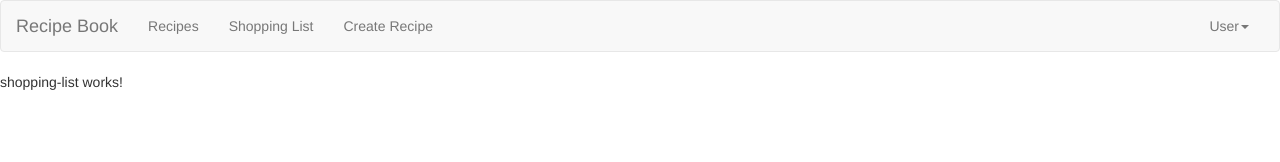
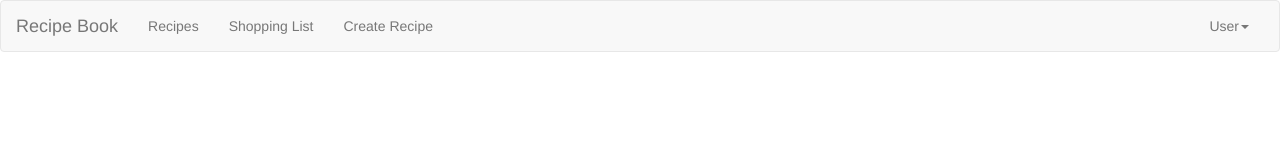
Before and after one commit to yukicode/recipe-book, an Angular app: page /shoppinglist in a window 1280 px wide. Shown: the top 162 px of the page. Built offline with nearby package versions, Linux system fonts and the light colour scheme.

Commit message:
Add shopping list and shopping list service

```diff
--- a/src/app/app.module.ts
+++ b/src/app/app.module.ts
@@ -13,6 +13,8 @@ import { RecipeItemComponent } from './recipe/recipe-list/recipe-item.component'
 import { RecipeDetailComponent } from './recipe/recipe-detail/recipe-detail.component';
 import { DropdownDirective } from './dropdown.directive';
 import { ShoppingListComponent } from './shopping-list/shopping-list.component';
+
+import { ShoppingListService } from './services/shopping-list.service';
 
 import {AppRoutingModule} from './app-routing.module';
 
@@ -34,7 +36,9 @@ import {AppRoutingModule} from './app-routing.module';
     HttpModule,
     AppRoutingModule
   ],
-  providers: [],
+  providers: [
+    ShoppingListService
+  ],
   bootstrap: [AppComponent]
 })
 export class AppModule { }
--- a/src/app/recipe/recipe-detail/recipe-detail.component.html
+++ b/src/app/recipe/recipe-detail/recipe-detail.component.html
@@ -16,7 +16,7 @@
   </div>
   <div id="ingredients" class="col-xs-12 underlined">
     <h4 class="col-xs-4" id="ing-title">Ingredients</h4>
-    <button id="add" class="col-xs-2 col-xs-push-6">Add to Shopping List</button>
+    <button id="add" class="col-xs-2 col-xs-push-6" (click)="addToList()">Add to Shopping List</button>
     <p *ngFor="let item of selectedRecipe?.ingredients" class="col-xs-12">{{item.name}}, {{item.amount}}</p>
   </div>
   <div id="direction" class="col-xs-12 underlined">
--- a/src/app/recipe/recipe-detail/recipe-detail.component.ts
+++ b/src/app/recipe/recipe-detail/recipe-detail.component.ts
@@ -1,5 +1,6 @@
 import { Component, OnInit, Input} from '@angular/core';
 import { Recipe } from "../../recipe";
+import {ShoppingListService} from '../../services/shopping-list.service';
 
 @Component({
   selector: 'app-recipe-detail',
@@ -9,6 +10,9 @@ import { Recipe } from "../../recipe";
 export class RecipeDetailComponent{
   private _selectedRecipe: Recipe;
   mainImagePath: string= "http://placehold.it/1240x250";
+
+  constructor (private shoppingListService: ShoppingListService){}
+
   @Input() set selectedRecipe(r: Recipe){
     this._selectedRecipe = r;
     if(r){
@@ -17,4 +21,8 @@ export class RecipeDetailComponent{
   }
   get selectedRecipe(): Recipe {return this._selectedRecipe;}
 
+  addToList() : void {
+    if(!this._selectedRecipe){ return;}
+    this.shoppingListService.addToList(this._selectedRecipe.ingredients);
+  }
 }
--- /dev/null
+++ b/src/app/services/shopping-list.service.ts
@@ -0,0 +1,15 @@
+import { Injectable } from '@angular/core';
+import { Ingredient } from '../ingredient';
+
+@Injectable()
+export class ShoppingListService {
+  private _ingredients: Ingredient[] = [];
+
+  getList(): Ingredient[] {
+    return this._ingredients;
+  }
+
+  addToList(items: Ingredient[]): void {
+    Array.prototype.push.apply(this._ingredients, items);
+  }
+}
--- a/src/app/shopping-list/shopping-list.component.html
+++ b/src/app/shopping-list/shopping-list.component.html
@@ -1,3 +1,3 @@
-<p>
-  shopping-list works!
-</p>
+<ul>
+  <li *ngFor="let item of items">{{item.name}}, {{item.amount}}</li>
+</ul>
--- a/src/app/shopping-list/shopping-list.component.ts
+++ b/src/app/shopping-list/shopping-list.component.ts
@@ -1,4 +1,6 @@
 import { Component, OnInit } from '@angular/core';
+import {Ingredient} from '../ingredient';
+import {ShoppingListService} from '../services/shopping-list.service';
 
 @Component({
   selector: 'app-shopping-list',
@@ -6,10 +8,11 @@ import { Component, OnInit } from '@angular/core';
   styleUrls: ['./shopping-list.component.css']
 })
 export class ShoppingListComponent implements OnInit {
-
-  constructor() { }
+  items: Ingredient[];
+  constructor(private shoppingListService : ShoppingListService) { }
 
   ngOnInit() {
+    this.items = this.shoppingListService.getList();
   }
 
 }
```
